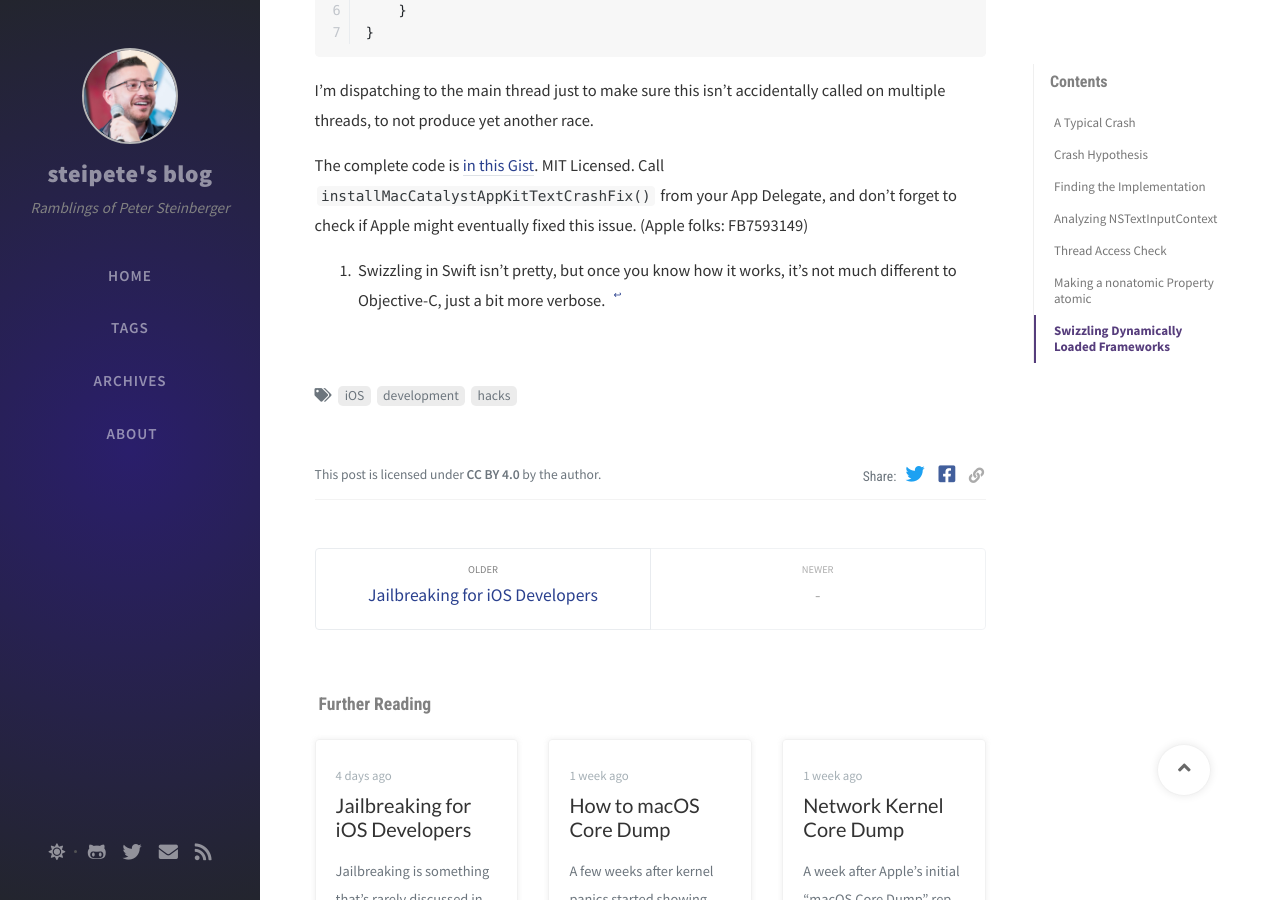
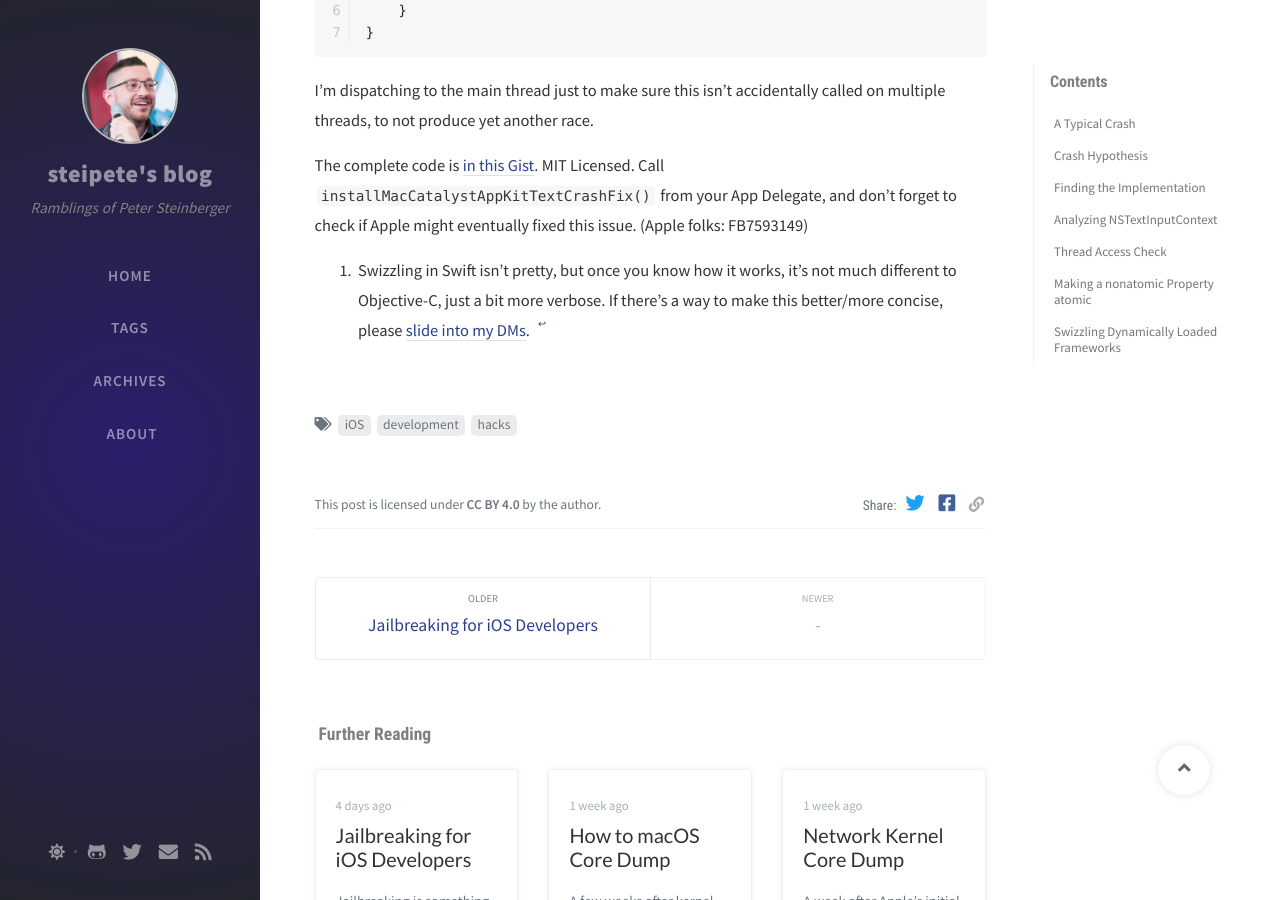
Before and after one commit to steipete/steipete.com, a Jekyll site: the page built from _posts/2020-05-30-mac-catalyst-crash-hunt.md, in a window 1280 px wide and 900 px high, scrolled down 8687 px. Built offline with Jekyll 4.4.1, drawn with Linux system fonts in a browser that asks for light colours; nearby versions of some CDN libraries; comment, search, counter and statistics services are not loaded.

Commit message:
footnote

````diff
--- a/_posts/2020-05-30-mac-catalyst-crash-hunt.md
+++ b/_posts/2020-05-30-mac-catalyst-crash-hunt.md
@@ -226,7 +226,7 @@ Here's an example for the setter:
 
 Now that we understand the issue, it's fairly easy[^1] to fix. Let's add a lock to prevent the property from a raced access:
 
-[^1]: Swizzling in Swift isn't pretty, but once you know how it works, it's not much different to Objective-C, just a bit more verbose.
+[^1]: Swizzling in Swift isn't pretty, but once you know how it works, it's not much different to Objective-C, just a bit more verbose. If there's a way to make this better/more concise, please [slide into my DMs](https://twitter.com/steipete).
 
 ```swift
 private var didInstallCrashFix = false
````
